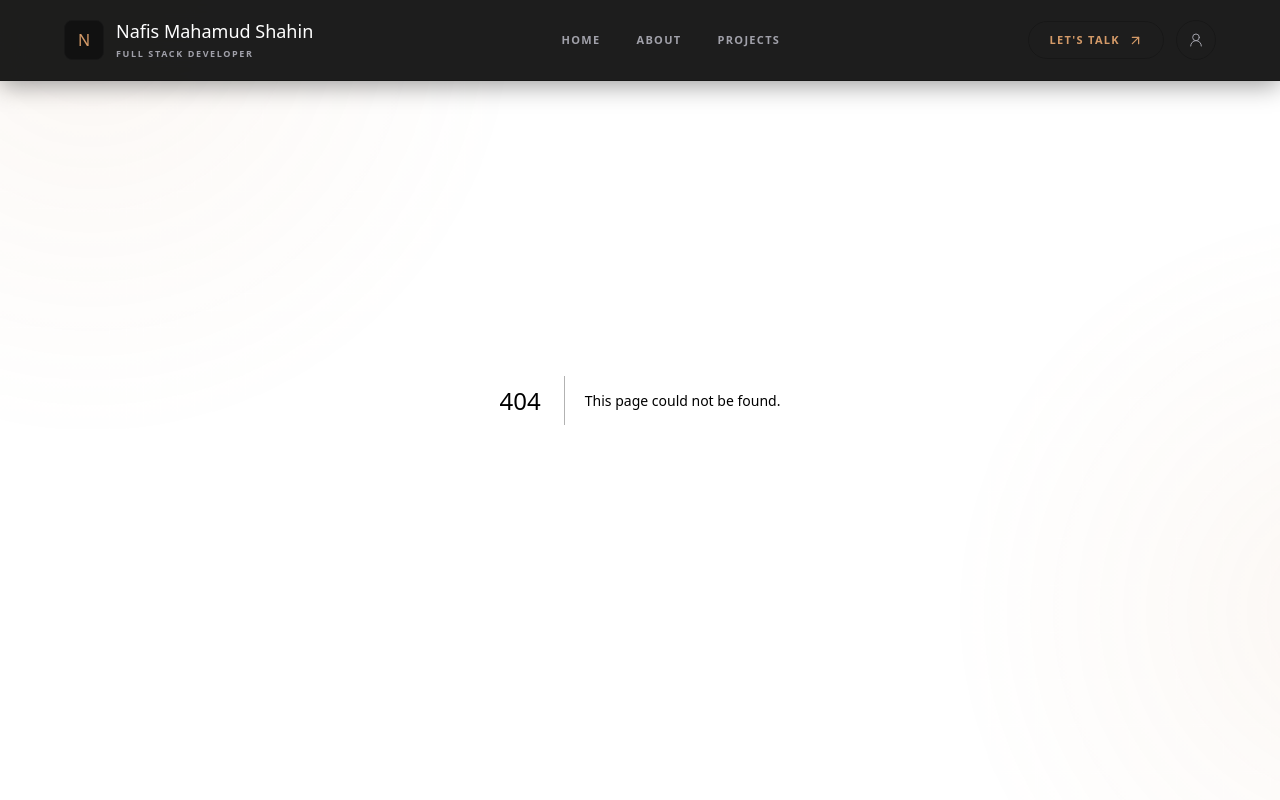
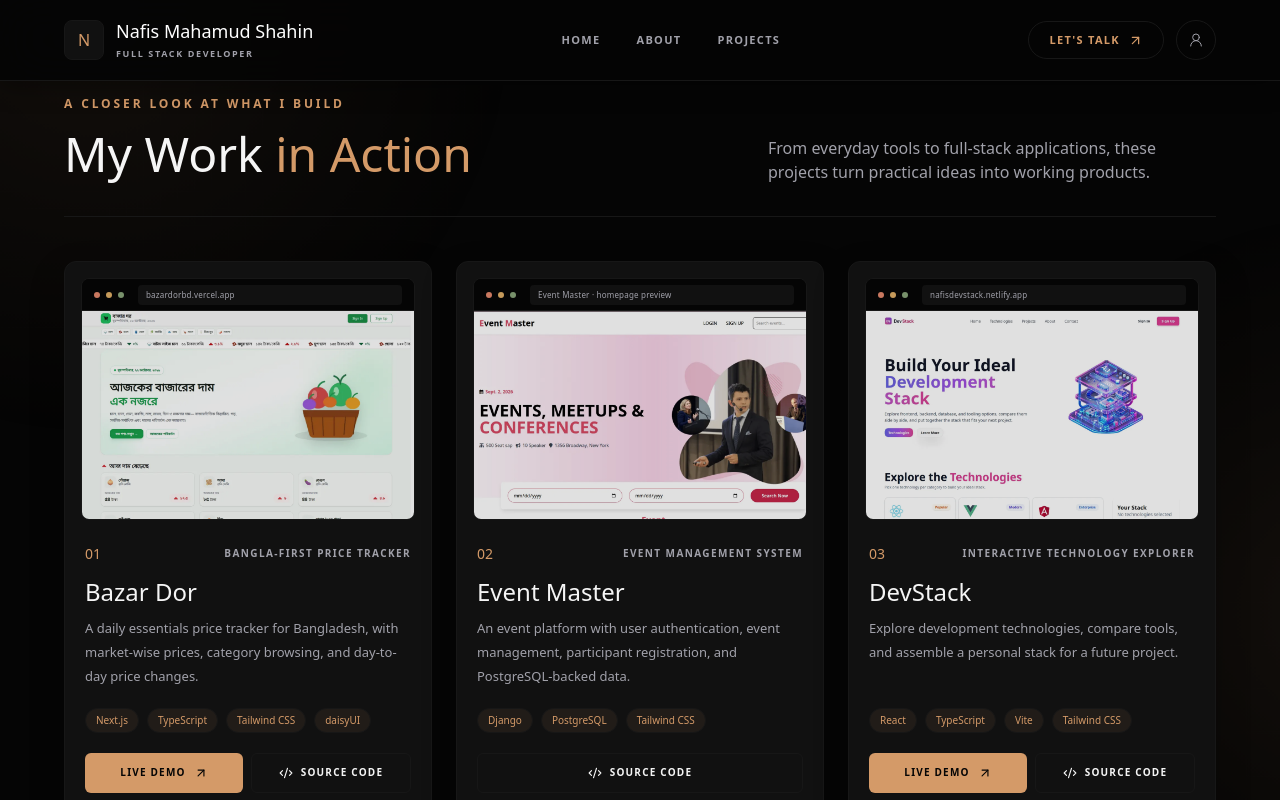
Before and after one commit to nafismahamudshahin/NafisDev, a Next.js app: page /projects in a window 1280 px wide. Before the commit this address had no page. Shown: the top 800 px of the page. Built offline with nearby package versions, Linux system fonts and the light colour scheme.

Commit message:
Add dark-themed standalone projects page

```diff
--- /dev/null
+++ b/src/app/projects/page.tsx
@@ -0,0 +1,16 @@
+import type { Metadata } from "next";
+import Projects from "@/components/Projects";
+
+export const metadata: Metadata = {
+    title: "Projects | Nafis Mahamud Shahin",
+    description:
+        "Selected web development projects by Nafis Mahamud Shahin, with live demos, source code, and the technologies used.",
+};
+
+export default function ProjectsPage() {
+    return (
+        <main className="flex-1">
+            <Projects />
+        </main>
+    );
+}
```
Also changed, not shown: 1 other file (tests, documents, lock files or other folders).
